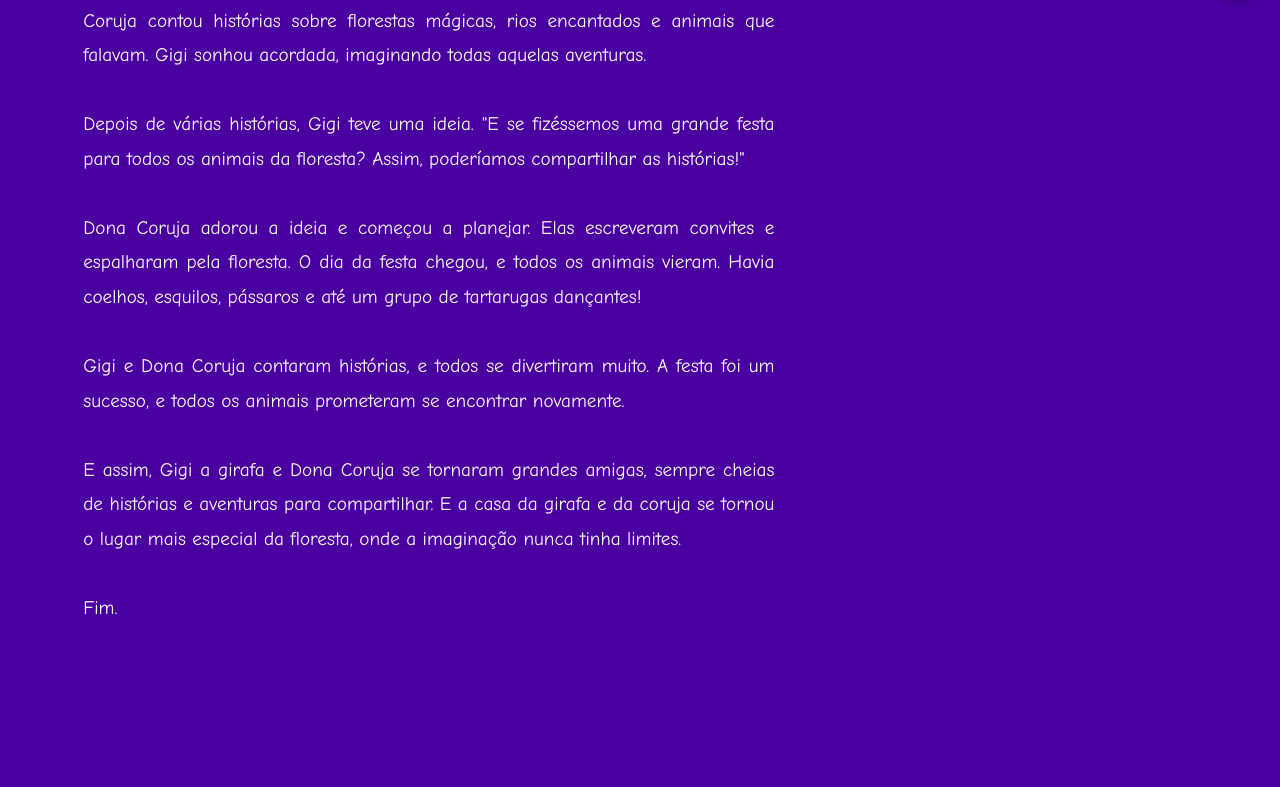
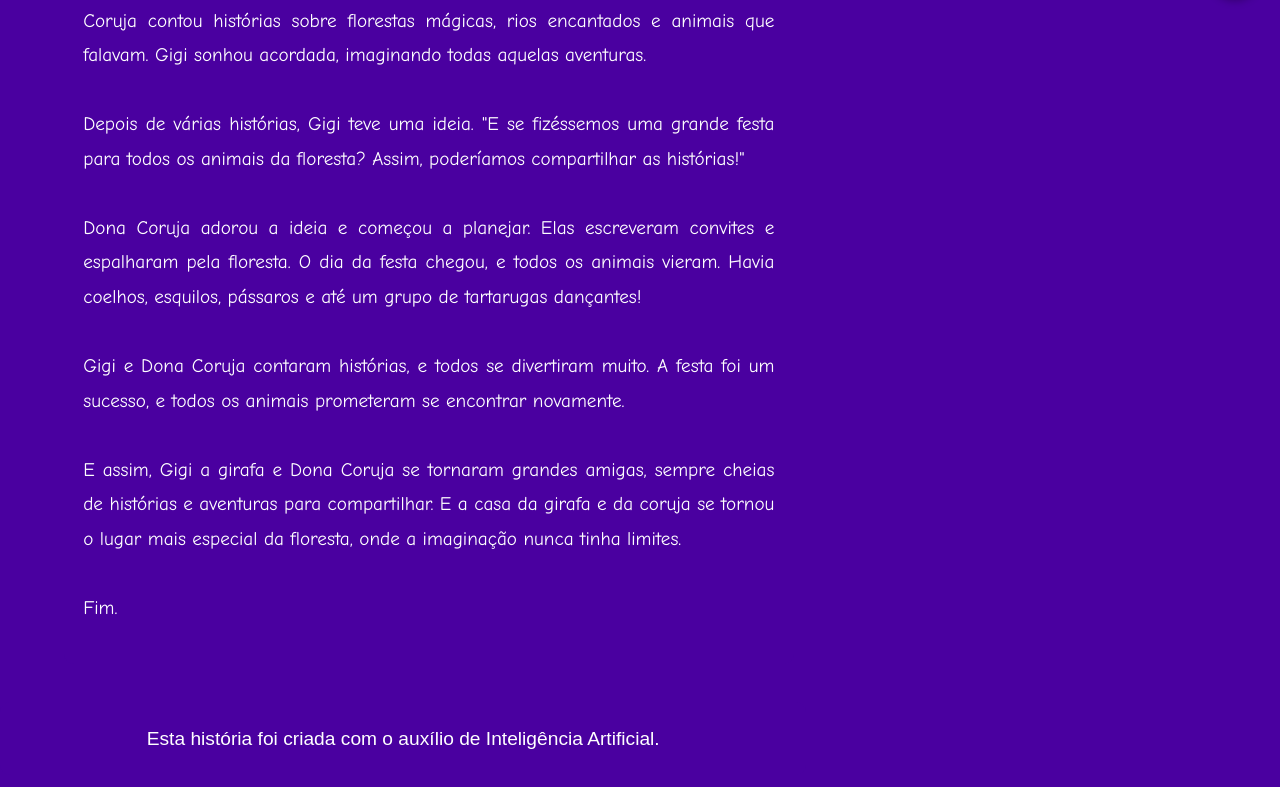
Before and after one commit to brieu2332/Educacao, a website: page public/historia.html in a window 1280 px wide. Shown: the part 783-1570 px from the top of the page. Before the commit the page ends 1447 px from the top, so only its background shows below. Drawn offline with Linux system fonts and the light colour scheme.

Commit message:
Update historia.html
Adicionando msg de aviso

```diff
--- a/public/historia.html
+++ b/public/historia.html
@@ -42,5 +42,10 @@
             <img src="img/historia.jpg" alt="Casa da girafa">
         </div>
     </div>
+
+    <p class="texto" style="text-align: center; margin-top: 2em; font-family: Arial, Helvetica, sans-serif;">
+        Esta história foi criada com o auxílio de Inteligência Artificial.
+    </p>
+
 </body>
 </html>
```
